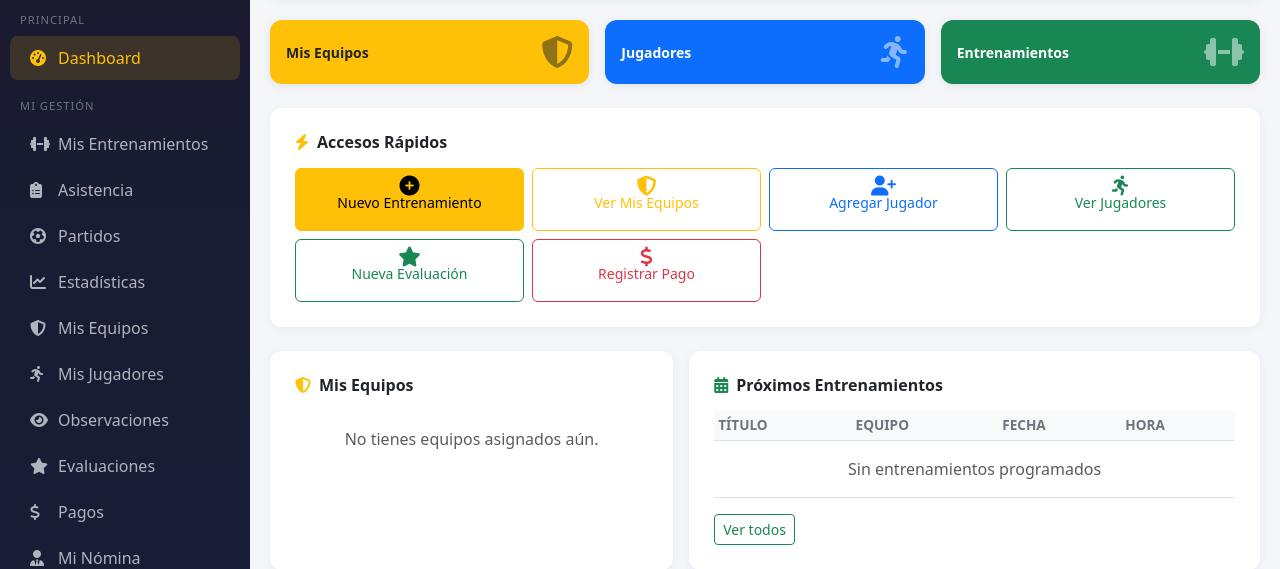
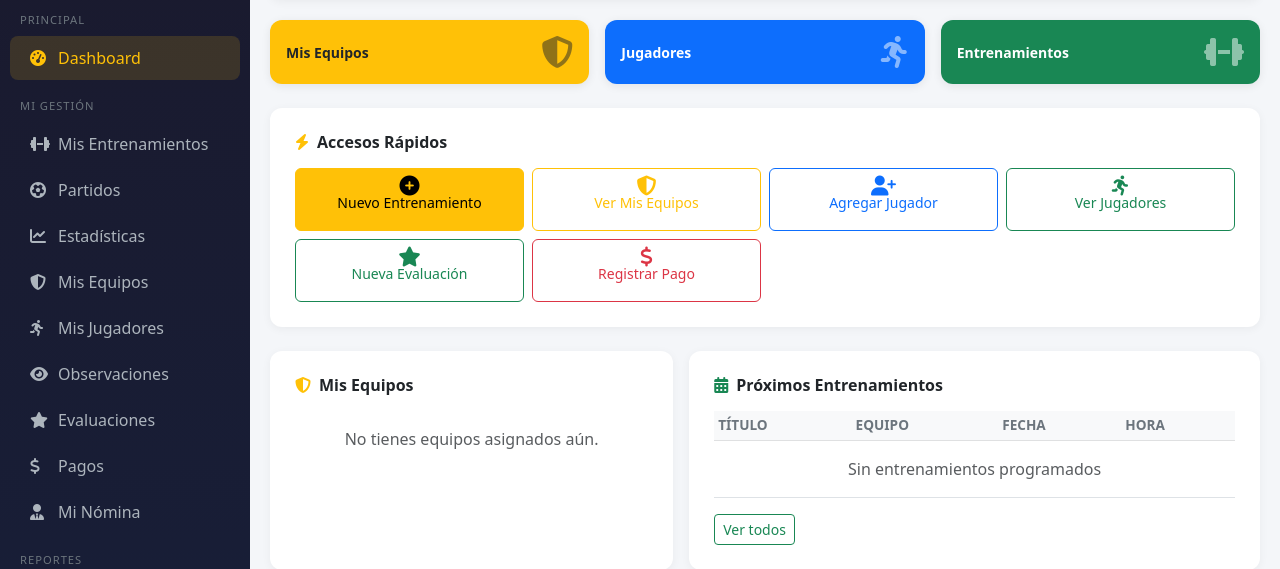
Before and after one commit to jfalla-bit/SportByMe, a Django app: template templates/entrenador/dashboard.html in a window 1280 px wide. Shown: the part 81-650 px from the top of the page. Run offline with Django 5.2, Linux system fonts and the light colour scheme; the template is opened without the code that fills it, so the values that code supplies are empty.

Commit message:
correccion de actualizaciones

```diff
--- a/templates/entrenador/base_entrenador.html
+++ b/templates/entrenador/base_entrenador.html
@@ -87,9 +87,6 @@
         <div class="sidebar-section mt-2">Mi Gestión</div>
         <a href="/entrenador/mis-entrenamientos/" class="nav-link {% block nav_entrenamientos %}{% endblock %}">
             <i class="fas fa-dumbbell me-2"></i>Mis Entrenamientos
-        </a>
-        <a href="/entrenador/asistencia/" class="nav-link {% block nav_asistencia %}{% endblock %}">
-            <i class="fas fa-clipboard-list me-2"></i>Asistencia
         </a>
         <a href="/entrenador/partidos/" class="nav-link {% block nav_partidos %}{% endblock %}">
             <i class="fas fa-futbol me-2"></i>Partidos
```
